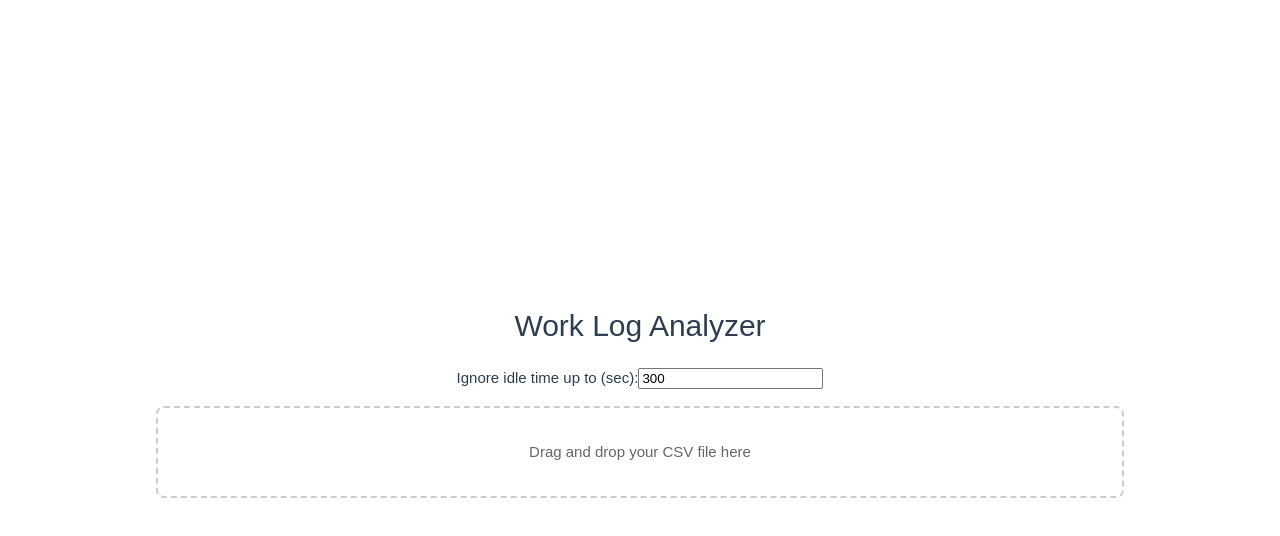
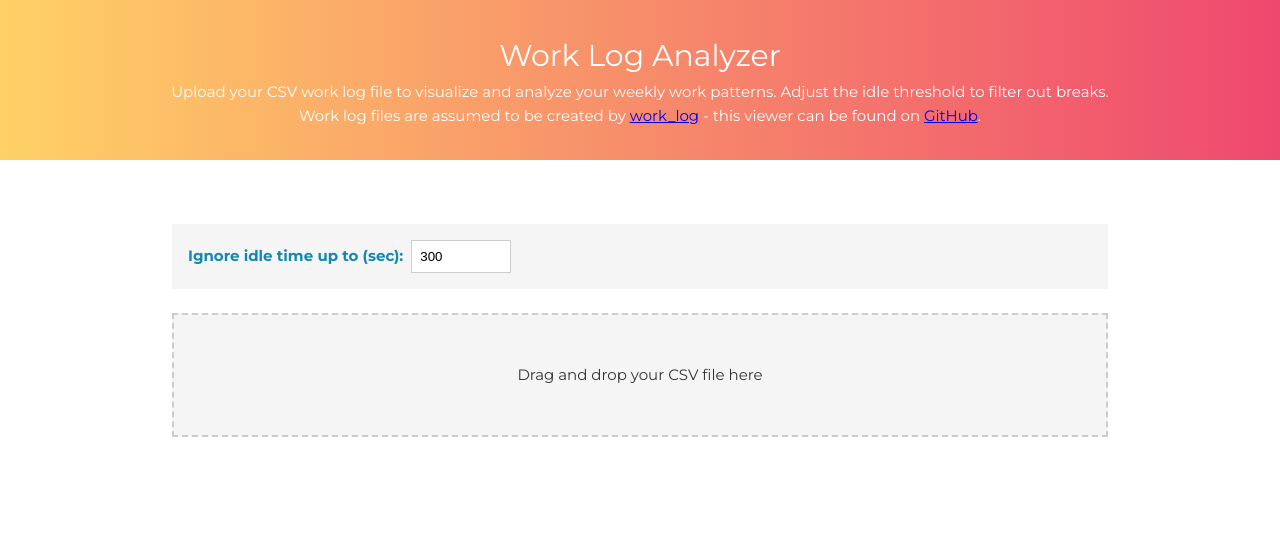
Before and after one commit to daniel-sc/work_log_view, a Vue app: page / in a window 1280 px wide. Shown: the top 536 px of the page. Built offline with nearby package versions, Linux system fonts and the light colour scheme.

Commit message:
refactor styles and layout in WorkLogDisplayView; update color palette and improve header design

```diff
--- a/index.html
+++ b/index.html
@@ -2,6 +2,9 @@
 <html lang="">
   <head>
     <meta charset="UTF-8">
+    <link rel="preconnect" href="https://fonts.googleapis.com">
+    <link rel="preconnect" href="https://fonts.gstatic.com" crossorigin>
+    <link href="https://fonts.googleapis.com/css2?family=Montserrat:ital,wght@0,100..900;1,100..900&display=swap" rel="stylesheet">
     <link rel="apple-touch-icon" sizes="180x180" href="/apple-touch-icon.png">
     <link rel="icon" type="image/png" sizes="32x32" href="/favicon-32x32.png">
     <link rel="icon" type="image/png" sizes="16x16" href="/favicon-16x16.png">
--- a/src/assets/base.css
+++ b/src/assets/base.css
@@ -1,52 +1,44 @@
 /* color palette from <https://github.com/vuejs/theme> */
 :root {
-  --vt-c-white: #ffffff;
-  --vt-c-white-soft: #f8f8f8;
-  --vt-c-white-mute: #f2f2f2;
+    /* CSS HEX */
+    --bright-pink-crayola: #ef476fff;
+    --sunglow: #ffd166ff;
+    --emerald: #06d6a0ff;
+    --blue-ncs: #118ab2ff;
+    --midnight-green: #073b4cff;
 
-  --vt-c-black: #181818;
-  --vt-c-black-soft: #222222;
-  --vt-c-black-mute: #282828;
+    /* CSS HSL */
+    --bright-pink-crayola: hsla(346, 84%, 61%, 1);
+    --sunglow: hsla(42, 100%, 70%, 1);
+    --emerald: hsla(164, 95%, 43%, 1);
+    --blue-ncs: hsla(195, 83%, 38%, 1);
+    --midnight-green: hsla(195, 83%, 16%, 1);
 
-  --vt-c-indigo: #2c3e50;
-
-  --vt-c-divider-light-1: rgba(60, 60, 60, 0.29);
-  --vt-c-divider-light-2: rgba(60, 60, 60, 0.12);
-  --vt-c-divider-dark-1: rgba(84, 84, 84, 0.65);
-  --vt-c-divider-dark-2: rgba(84, 84, 84, 0.48);
-
-  --vt-c-text-light-1: var(--vt-c-indigo);
-  --vt-c-text-light-2: rgba(60, 60, 60, 0.66);
-  --vt-c-text-dark-1: var(--vt-c-white);
-  --vt-c-text-dark-2: rgba(235, 235, 235, 0.64);
+    --white: #ffffff;
+    --black: #000000;
+    --grey-light: #f5f5f5;
+    --grey: #cccccc;
+    --grey-dark: #333333;
 }
 
 /* semantic color variables for this project */
 :root {
-  --color-background: var(--vt-c-white);
-  --color-background-soft: var(--vt-c-white-soft);
-  --color-background-mute: var(--vt-c-white-mute);
+    --color-background: var(--grey-light);
+    --color-background-soft: var(--grey);
+    --color-background-mute: var(--grey-dark);
 
-  --color-border: var(--vt-c-divider-light-2);
-  --color-border-hover: var(--vt-c-divider-light-1);
+    --color-border: var(--blue-ncs);
+    --color-border-hover: var(--emerald);
 
-  --color-heading: var(--vt-c-text-light-1);
-  --color-text: var(--vt-c-text-light-1);
+    --color-heading: var(--midnight-green);
+    --color-text: var(--grey-dark);
 
     --section-gap: 160px;
 }
 
 @media (prefers-color-scheme: dark) {
     :root {
-    --color-background: var(--vt-c-black);
-    --color-background-soft: var(--vt-c-black-soft);
-    --color-background-mute: var(--vt-c-black-mute);
-
-    --color-border: var(--vt-c-divider-dark-2);
-    --color-border-hover: var(--vt-c-divider-dark-1);
-
-    --color-heading: var(--vt-c-text-dark-1);
-    --color-text: var(--vt-c-text-dark-2);
+        /* todo */
     }
 }
 
@@ -61,24 +53,13 @@
 body {
     min-height: 100vh;
     color: var(--color-text);
-  background: var(--color-background);
-  transition:
-    color 0.5s,
+    background: var(--white);
+    transition: color 0.5s,
     background-color 0.5s;
     line-height: 1.6;
-  font-family:
-    Inter,
-    -apple-system,
-    BlinkMacSystemFont,
-    'Segoe UI',
-    Roboto,
-    Oxygen,
-    Ubuntu,
-    Cantarell,
-    'Fira Sans',
-    'Droid Sans',
-    'Helvetica Neue',
-    sans-serif;
+    font-family: "Montserrat", sans-serif;
+    font-optical-sizing: auto;
+    font-style: normal;
     font-size: 15px;
     text-rendering: optimizeLegibility;
     -webkit-font-smoothing: antialiased;
--- a/src/assets/main.css
+++ b/src/assets/main.css
@@ -1,36 +1,5 @@
 @import './base.css';
 
-#app {
-  max-width: 1280px;
-  margin: 0 auto;
-  padding: 2rem;
-  font-weight: normal;
-}
-
-a,
-.green {
-  text-decoration: none;
-  color: hsla(160, 100%, 37%, 1);
-  transition: 0.4s;
-  padding: 3px;
-}
-
-@media (hover: hover) {
-  a:hover {
-    background-color: hsla(160, 100%, 37%, 0.2);
-  }
-}
-
-@media (min-width: 1024px) {
-  body {
-    display: flex;
-    place-items: center;
-  }
-
-  #app {
-    padding: 0 2rem;
-  }
-}
 
 .total-time-label {
   fill: var(--color-text);
--- a/src/views/WorkLogDisplayView.vue
+++ b/src/views/WorkLogDisplayView.vue
@@ -1,12 +1,27 @@
 <template>
+  <div class="header-banner">
+    <div class="header-content">
+      <h1>Work Log Analyzer</h1>
+      <p class="purpose-text">
+        Upload your CSV work log file to visualize and analyze your weekly work patterns. Adjust the idle threshold to filter out breaks.
+      </p>
+      <p>
+        Work log files are assumed to be created by <a href="https://github.com/daniel-sc/work_log" target="_blank" rel="noopener noreferrer">work_log</a>
+        - this viewer can be found on <a href="https://github.com/daniel-sc/work_log_view" target="_blank" rel="noopener noreferrer">GitHub</a>.
+      </p>
+    </div>
+  </div>
   <div class="app-container">
-    <h1>Work Log Analyzer</h1>
     <div class="config">
       <label for="idleThreshold">Ignore idle time up to (sec):</label>
       <input id="idleThreshold" type="number" v-model.number="idleThreshold" min="0" />
     </div>
     <div class="drop-area" @dragover.prevent @dragenter.prevent @drop="handleDrop">
       <p>Drag and drop your CSV file here</p>
+    </div>
+    <!-- Full-screen overlay drop zone when dragging -->
+    <div v-if="isDragging" class="full-drop-zone" @dragover.prevent @dragenter.prevent @drop="handleDrop">
+      <p>Drop your CSV file anywhere</p>
     </div>
     <div v-if="weeks.length > 0" class="week-select">
       <label for="weekSelect">Select Week:</label>
@@ -28,7 +43,7 @@
 </template>
 
 <script setup lang="ts">
-import { computed, onMounted, ref, watch } from 'vue'
+import { computed, onMounted, ref, watch, onUnmounted } from 'vue'
 import {
   type AggregatedBlock,
   aggregateToBlocks,
@@ -54,7 +69,7 @@ watch(rawCsvText, () => {
   caches.open('worklog').then((cache) => {
     cache.put('worklog.csv', new Response(rawCsvText.value))
   })
-});
+})
 
 watch(weeks, (newWeeks) => {
   // Automatically select the latest week.
@@ -69,8 +84,49 @@ watch(weeks, (newWeeks) => {
 // The selected week, identified by its Monday (ISO string).
 const selectedWeekStart = ref<string>('')
 
-// Read configuration from localStorage on mount.
+// Drag state management for full-screen drop zone.
+const isDragging = ref(false)
+const dragCounter = ref(0)
+
+function handleDragEnter(event: DragEvent) {
+  event.preventDefault()
+  dragCounter.value++
+  isDragging.value = true
+}
+
+function handleDragLeave(event: DragEvent) {
+  event.preventDefault()
+  dragCounter.value--
+  if (dragCounter.value <= 0) {
+    isDragging.value = false
+    dragCounter.value = 0
+  }
+}
+
+function handleDragOver(event: DragEvent) {
+  event.preventDefault()
+}
+
+// Handle CSV file drop.
+const handleDrop = (event: DragEvent) => {
+  event.preventDefault()
+  isDragging.value = false
+  dragCounter.value = 0
+  if (event.dataTransfer && event.dataTransfer.files.length) {
+    const file = event.dataTransfer.files[0]
+    const reader = new FileReader()
+    reader.onload = (e) => {
+      const text = e.target?.result
+      if (typeof text === 'string') {
+        rawCsvText.value = text
+      }
+    }
+    reader.readAsText(file)
+  }
+}
+
 onMounted(async () => {
+  // Load configuration.
   const savedConfig = localStorage.getItem('worklogConfig')
   if (savedConfig) {
     try {
@@ -84,36 +140,35 @@ onMounted(async () => {
   }
 
   const cache = await caches.open('worklog')
-  const cachedResponse = await cache.match('worklog.csv');
+  const cachedResponse = await cache.match('worklog.csv')
   if (cachedResponse) {
     rawCsvText.value = await cachedResponse.text()
   }
+
+  // Add window drag event listeners for full-screen drop zone.
+  window.addEventListener('dragenter', handleDragEnter)
+  window.addEventListener('dragleave', handleDragLeave)
+  window.addEventListener('dragover', handleDragOver)
+  window.addEventListener('drop', handleDrop)
 })
 
-// When idleThreshold changes, persist it and update aggregation if data exists.
+onUnmounted(() => {
+  window.removeEventListener('dragenter', handleDragEnter)
+  window.removeEventListener('dragleave', handleDragLeave)
+  window.removeEventListener('dragover', handleDragOver)
+  window.removeEventListener('drop', handleDrop)
+})
+
+// Persist idleThreshold changes.
 watch(idleThreshold, (newVal) => {
   const config = { idleThreshold: newVal }
   localStorage.setItem(
     'worklogConfig',
-    JSON.stringify(config, (key, value) => (value instanceof Date ? value.toISOString() : value)),
+    JSON.stringify(config, (key, value) =>
+      value instanceof Date ? value.toISOString() : value,
+    ),
   )
 })
-
-// Handle CSV file drop.
-const handleDrop = (event: DragEvent) => {
-  event.preventDefault()
-  if (event.dataTransfer && event.dataTransfer.files.length) {
-    const file = event.dataTransfer.files[0]
-    const reader = new FileReader()
-    reader.onload = (e) => {
-      const text = e.target?.result
-      if (typeof text === 'string') {
-        rawCsvText.value = text
-      }
-    }
-    reader.readAsText(file)
-  }
-}
 
 // Compute the selected week from weeks and the select value.
 const selectedWeek = ref<WeekData | null>(null)
@@ -151,43 +206,94 @@ function getTimeFractional(date: Date): number {
 </script>
 
 <style scoped>
+
+.header-banner {
+  width: 100%;
+  background: linear-gradient(90deg, var(--sunglow), var(--bright-pink-crayola));
+  padding: 2rem 0;
+  margin-bottom: 2rem;
+}
+
+.header-content {
+  max-width: 1000px;
+  margin: 0 auto;
+  padding: 0 1rem;
+  text-align: center;
+  color: var(--white);
+}
+
 .app-container {
-  font-family: Arial, sans-serif;
   max-width: 1000px;
   width: 80vw;
-  margin: 2rem auto;
-  padding: 1rem;
+  margin: 0 auto;
+  padding: 2rem;
+  background-color: var(--white);
+  border-radius: 0;
+  color: var(--midnight-green);
+  position: relative;
 }
 
-h1 {
-  text-align: center;
-  margin-bottom: 1rem;
+/* Section backgrounds for flat, edgy design */
+.config,
+.week-select,
+.timetable {
+  background-color: var(--grey-light);
+  padding: 1rem;
+  margin-bottom: 1.5rem;
 }
 
-.config {
-  margin-bottom: 1rem;
-  text-align: center;
+.config label,
+.week-select label {
+  margin-right: 0.5rem;
+  font-weight: bold;
+  color: var(--blue-ncs);
+}
+
+.config input {
+  padding: 0.5rem;
+  border: 1px solid var(--grey);
+  border-radius: 0;
+  width: 100px;
+}
+
+select {
+  padding: 0.5rem;
+  border: 1px solid var(--grey);
+  border-radius: 0;
 }
 
 .drop-area {
-  border: 2px dashed #ccc;
-  border-radius: 8px;
-  padding: 2rem;
+  border: 2px dashed var(--grey);
+  border-radius: 0;
+  padding: 3rem;
   text-align: center;
-  color: #666;
-  transition: border-color 0.3s;
+  color: var(--grey-dark);
+  transition: border-color 0.3s, background-color 0.3s;
+  background-color: var(--grey-light);
+  margin-bottom: 1.5rem;
 }
 
 .drop-area:hover {
-  border-color: #999;
+  border-color: var(--sunglow);
+  background-color: var(--emerald);
+  color: var(--white);
 }
 
-.week-select {
-  margin: 1rem 0;
+.full-drop-zone {
+  position: fixed;
+  top: 0;
+  left: 0;
+  width: 100vw;
+  height: 100vh;
+  background: linear-gradient(135deg, var(--sunglow), var(--bright-pink-crayola));
+  display: flex;
+  align-items: center;
+  justify-content: center;
+  z-index: 9999;
+  color: var(--white);
+  font-size: 1.8rem;
   text-align: center;
-}
-
-.timetable {
-  margin-top: 2rem;
+  transition: opacity 0.3s;
+  border-radius: 0;
 }
 </style>
```
Lines whose indentation alone changed are shown as unchanged.
